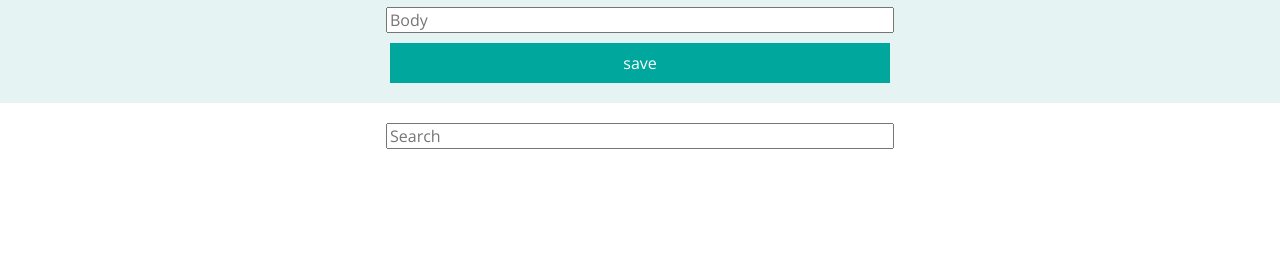
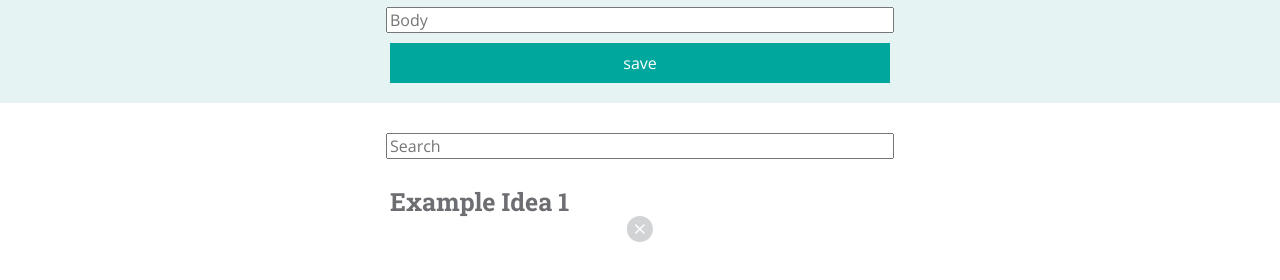
Before and after one commit to nnchambs/ideabox, a plain HTML site: page index.html in a window 1280 px wide. Shown: the part 124-404 px from the top of the page. Drawn offline with nearby package versions, Linux system fonts and the light colour scheme.

Commit message:
Added Example Idea section & container. Formatting for idea-output and delete button.

```diff
--- a/index.html
+++ b/index.html
@@ -10,13 +10,14 @@
   </head>
   <body>
     <div class="container">
-      <h1><span class="idea-color">idea</span><span class="box-color">box</span></h1>
+      <header><span class="idea-color">idea</span><span class="box-color">box</span></header>
       <input id="idea-title-input" type="text"  placeholder="Title">
       <input type="text" id="idea-body-input" placeholder="Body">
       <button class="save-button">save</button>
     </div>
       <section class="results-container">
         <input type="text" class="search-input" placeholder="Search">
+        <h1 class="idea-output">Example Idea 1</h1><img class="delete" src=images/delete.svg>
       </section>
   </body>
   <script src="scripts.js"></script>
--- a/stylesheet.css
+++ b/stylesheet.css
@@ -9,8 +9,8 @@ font-family: 'Open Sans', sans-serif;*/
   background-color: #E5F3F2;
 }
 
-/* h1 specific styling */
-h1 {
+/* header specific styling */
+header {
   font-family: 'Roboto Slab', serif;
   font-size: 50px;
   width: 180px;
@@ -19,12 +19,11 @@ h1 {
   order: 1;
 }
 
-
-h1 .idea-color {
+header .idea-color {
   color: #00A79D;
 }
 
-h1 .box-color {
+header .box-color {
   color: #6D6E71
 }
 
@@ -63,15 +62,34 @@ input, button {
   background-color: #045E55;
 }
 
-.search-input {
-  height: 20px;
-  width: 500px;
-  margin: 20px 0;
-  order: 5;
-}
+/* Search Results Section Styling */
 
 .results-container {
   display: flex;
   flex-direction: column;
   align-items: center;
 }
+
+.search-input {
+  height: 20px;
+  width: 500px;
+  margin: 30px 0;
+  order: 1;
+}
+
+h1 {
+  font-family: 'Roboto Slab', serif;
+  font-size: 25px;
+  color: #6D6E71;
+}
+
+.idea-output {
+  width: 500px;
+  order: 2;
+}
+
+img.delete {
+  width: 30px;
+  height: 30px;
+  order: 2;
+}
```
